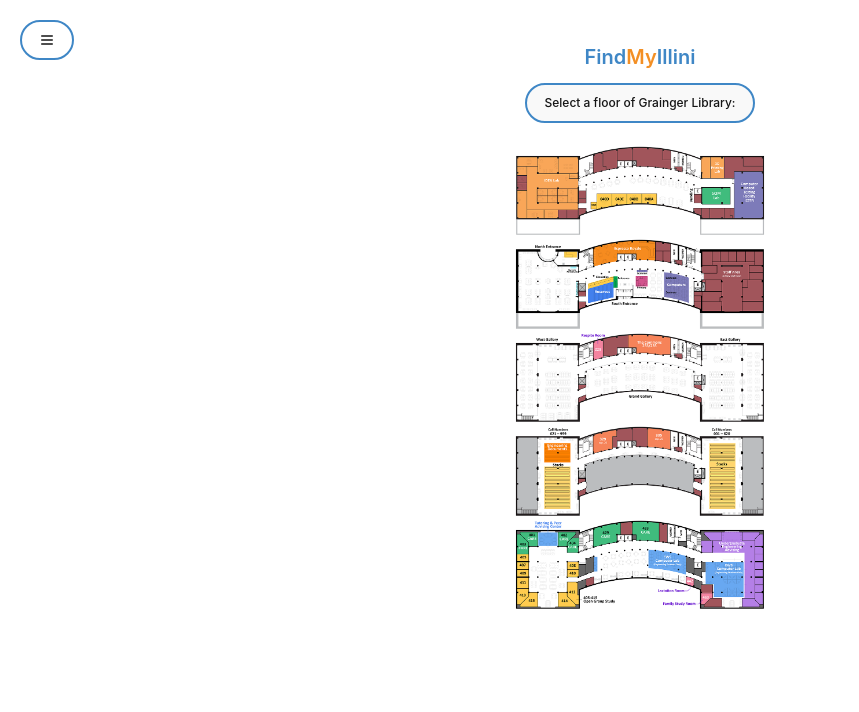
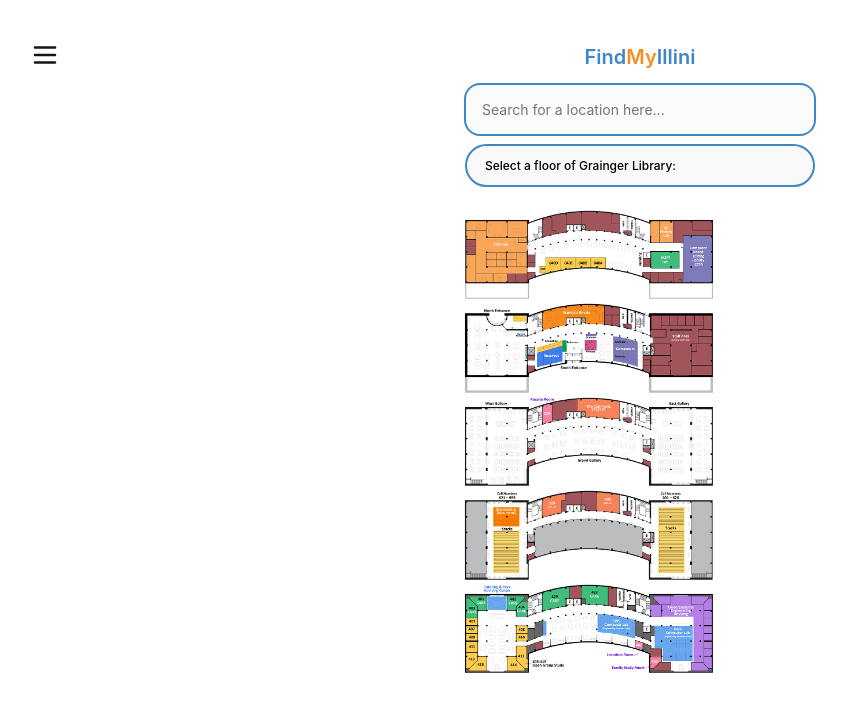
Before and after one commit to CS196Illinois/FA24-Group28, a React (Vite) app in the folder Project/find-my-illini/: page / in a window 1280 px wide. Shown: the top 712 px of the page, without its empty margins (0-859 px from the left). Built offline with nearby package versions, Linux system fonts and the light colour scheme.

Commit message:
added search bar and fixed styling

```diff
--- a/Project/find-my-illini/src/App.css
+++ b/Project/find-my-illini/src/App.css
@@ -56,22 +56,7 @@
 }
 
 button {
-  display: flex;
-height: 40px;
-padding: 10px 18px;
-flex-direction: column;
-justify-content: space-between;
-align-items: flex-start;
-align-self: stretch;
-border-radius: 55px;
-border: 2px solid #3F87C6;
-background: #ffffff;
-color: var(--Black, #151515);
-font-family: Inter;
-font-size: 12px;
-font-style: normal;
-font-weight: 500;
-line-height: normal;
+  border: none;
 }
 button:hover {
   border-color: #646cff;
@@ -85,10 +70,22 @@
   display: inline-block;
 }
 
+.dropdown-toggle {
+  border: 2px solid #3F87C6;
+  width: 350px;
+  border-radius: 55px;
+  padding: 12px 18px;
+  font-family: Inter;
+  font-size: 12px;
+  font-style: normal;
+  font-weight: 500;
+  line-height: normal;
+  text-align: left;
+}
+
 .dropdown-menu {
   display: block;
   position: absolute;
-  min-width: 200px;
   z-index: 1000;
   border-radius: 10px;
   border: 2px solid #3F87C6;
@@ -101,8 +98,11 @@
   line-height: normal;
   list-style-type: none;
   box-shadow: 0px 2px 10px 0px #A9BCCC;
-  padding: 0.2px 0;
+  padding: 16px;
   cursor: pointer;
+  width: 312px;
+  font-size: 14px;
+  text-align: left;
   /* margin: 2; */
 
 }
@@ -118,3 +118,26 @@
   background-color: #c0c0c0;
   border-radius: 6px;
 }
+
+.search-bar {
+  display: flex;
+  padding: 16px;
+  flex-direction: column;
+  justify-content: center;
+  align-items: flex-start;
+  gap: 10px;
+  align-self: stretch;
+  border-radius: 16px;
+  border: 2px solid #3F87C6;
+  background: #FAFBFB;
+  margin-bottom: 8px;
+  font-size: 14px;
+  font-family: Inter;
+  width: 316px;
+}
+
+.home-search {
+  display: flex;
+  align-items: center;
+  flex-direction: column;
+}
--- a/Project/find-my-illini/src/App.jsx
+++ b/Project/find-my-illini/src/App.jsx
@@ -64,9 +64,12 @@
       Find
         <font color="#F38F24">My</font>
         Illini
-    </h1>
+      </h1>
       <MenuButton />
-      <DropdownMenu />
+      <div className="home-search">
+        <SearchBar />
+        <DropdownMenu />
+      </div>
       <div className="floorPlans">
         <img src={lowerLevel} className="floorImg"/>
         <img src={floor1} className="floorImg"/>
@@ -78,7 +81,26 @@
   );
 }
 
+function SearchBar({ data, onSearch }) {
+  const [searchTerm, setSearchTerm] = useState('');
 
+  const handleInputChange = (event) => {
+    setSearchTerm(event.target.value);
+    onSearch(event.target.value); // Call the onSearch function with the updated search term
+  };
+
+  return (
+    <div>
+      <input
+        className="search-bar"
+        type="text"
+        placeholder="Search for a location here..."
+        value={searchTerm}
+        onChange={handleInputChange}
+      />
+    </div>
+  );
+}
 
 function DropdownMenu() {
   // State to manage the visibility of the dropdown
```
